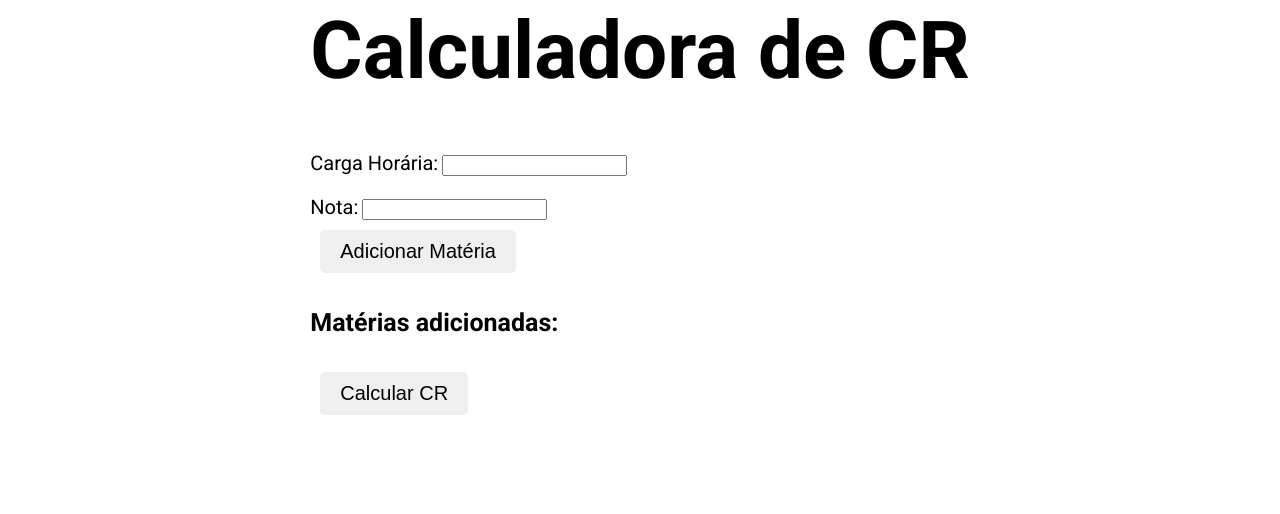
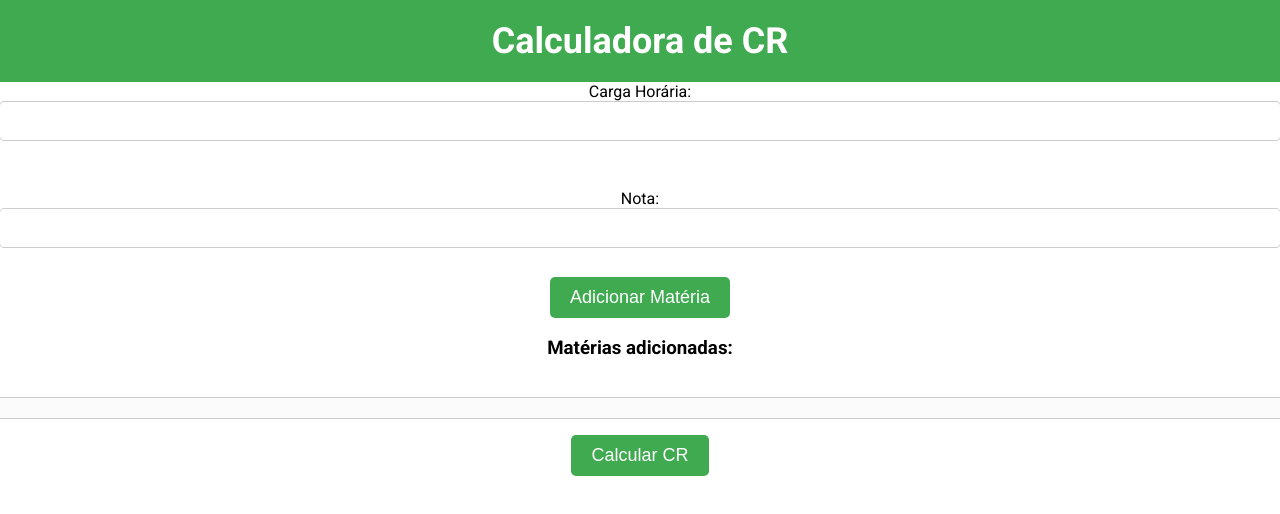
Before and after one commit to arthurscorreia/CR-Calculator, a plain HTML site: page index.html in a window 1280 px wide. Drawn offline with Linux system fonts and the light colour scheme.

Commit message:
Alterações no design para melhor funcionamento da calculadora

```diff
--- a/style.css
+++ b/style.css
@@ -1,40 +1,73 @@
 body {
   font-family: 'Roboto', sans-serif;
+  display: flex;
+  flex-direction: column;
+  align-items: center;
+  min-height: 100vh;
+  overflow-x: hidden;
+  background-color: #ffffff;
+  margin: 0;
+  padding: 0;
 }
 
 header {
+  width: 100%;
   text-align: center;
-  font-size: 40px;
-  color: #000000;
+  background-color: #40aa51;
+  color: white;
+  padding: 20px 0;
 }
 
-h3 {
-  font-size: 25px;
+h1 {
+  font-size: 36px;
+  margin: 0;
 }
 
-main, html {
-  margin: 0;
-  padding: 0;
-  height: 50%;
-  display: flex;
-  justify-content: center;
-  align-items: center;
-  background-color: #ffffff;
+.container {
+  width: 90%;
+  max-width: 500px;
+  text-align: center;
+  margin-top: 20px;
+}
+
+input {
+  width: calc(100% - 20px);
+  padding: 10px;
+  font-size: 16px;
+  margin-bottom: 10px;
+  border: 1px solid #ccc;
+  border-radius: 5px;
 }
 
 .button {
   padding: 10px 20px;
-  margin: 10px;
-  font-size: 20px;
+  font-size: 18px;
   border: none;
+  background-color: #40aa51;
+  color: white;
   cursor: pointer;
   border-radius: 5px;
+  transition: background 0.3s;
 }
 
 .button:hover {
-  background-color: #27af5f;
+  background-color: #40aa51;
 }
 
-label {
+#listaMaterias {
+  max-height: 200px;
+  overflow-y: auto;
+  width: 100%;
+  border: 1px solid #ccc;
+  padding: 10px;
+  background-color: #f9f9f994;
+  text-align: left;
+  list-style-type: none;
+  margin-top: 20px;
+}
+
+#resultado {
   font-size: 20px;
+  font-weight: bold;
+  margin-top: 20px;
 }
```
